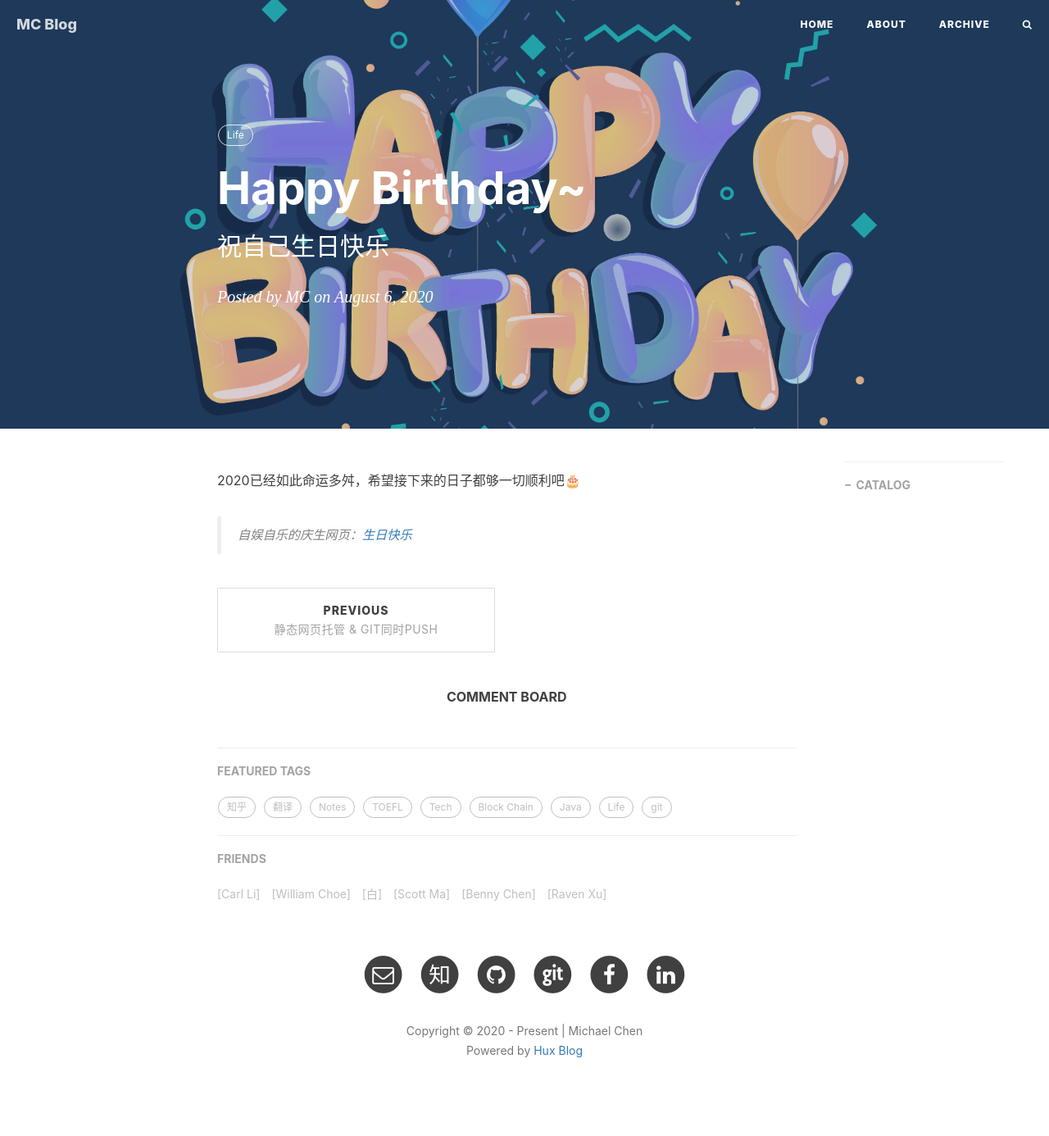
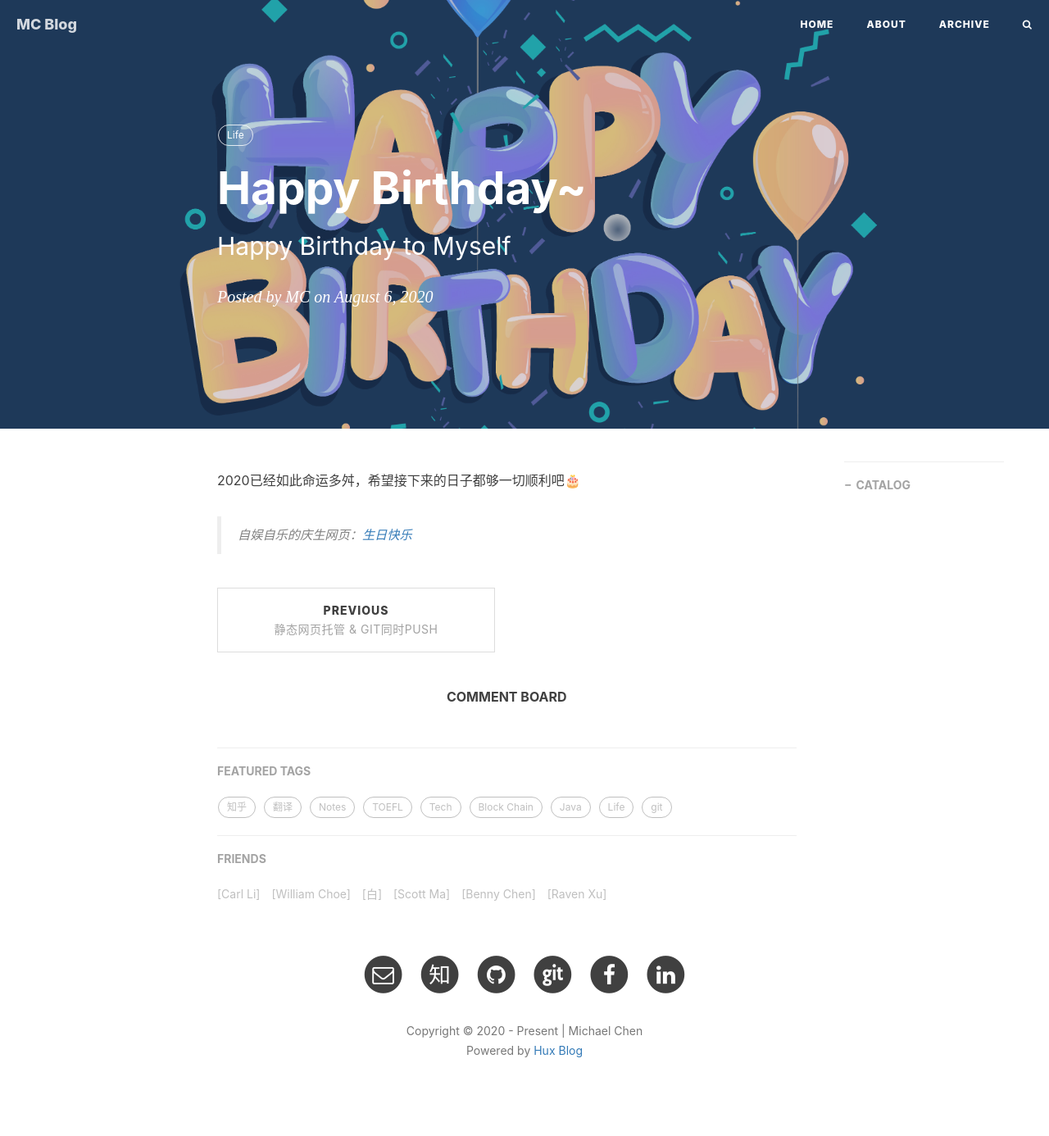
Before and after one commit to MessiahChen/MessiahChen.github.io, a Jekyll site: the page built from _posts/2020-08-06-Happy-Birthday.markdown, in a window 1280 px wide. Shown: the whole page at 82% size. Built offline with Jekyll 4.4.1, drawn with Linux system fonts in a browser that asks for light colours; nearby versions of some CDN libraries; comment, search, counter and statistics services are not loaded.

Commit message:
post update

```diff
--- a/_posts/2020-08-06-Happy-Birthday.markdown
+++ b/_posts/2020-08-06-Happy-Birthday.markdown
@@ -1,7 +1,7 @@
 ---
 layout:     post
 title:      "Happy Birthday~"
-subtitle:   "祝自己生日快乐"
+subtitle:   "Happy Birthday to Myself"
 date:       2020-08-06 00:00:00
 author:     "MC"
 header-img: "img/post-bg-birth.jpg"
@@ -12,4 +12,4 @@ tags:
     - Life
 ---
 2020已经如此命运多舛，希望接下来的日子都够一切顺利吧🎂<br>
-> 自娱自乐的庆生网页：[生日快乐](/assets/fireworks/index.html)
+> 自娱自乐的庆生网页：[生日快乐](/assets/birthday/index.html)
```
Also changed, not shown: assets/birthday/index.html (renamed from assets/fireworks/index.html), assets/birthday/js/index.js (renamed from assets/fireworks/js/index.js).
